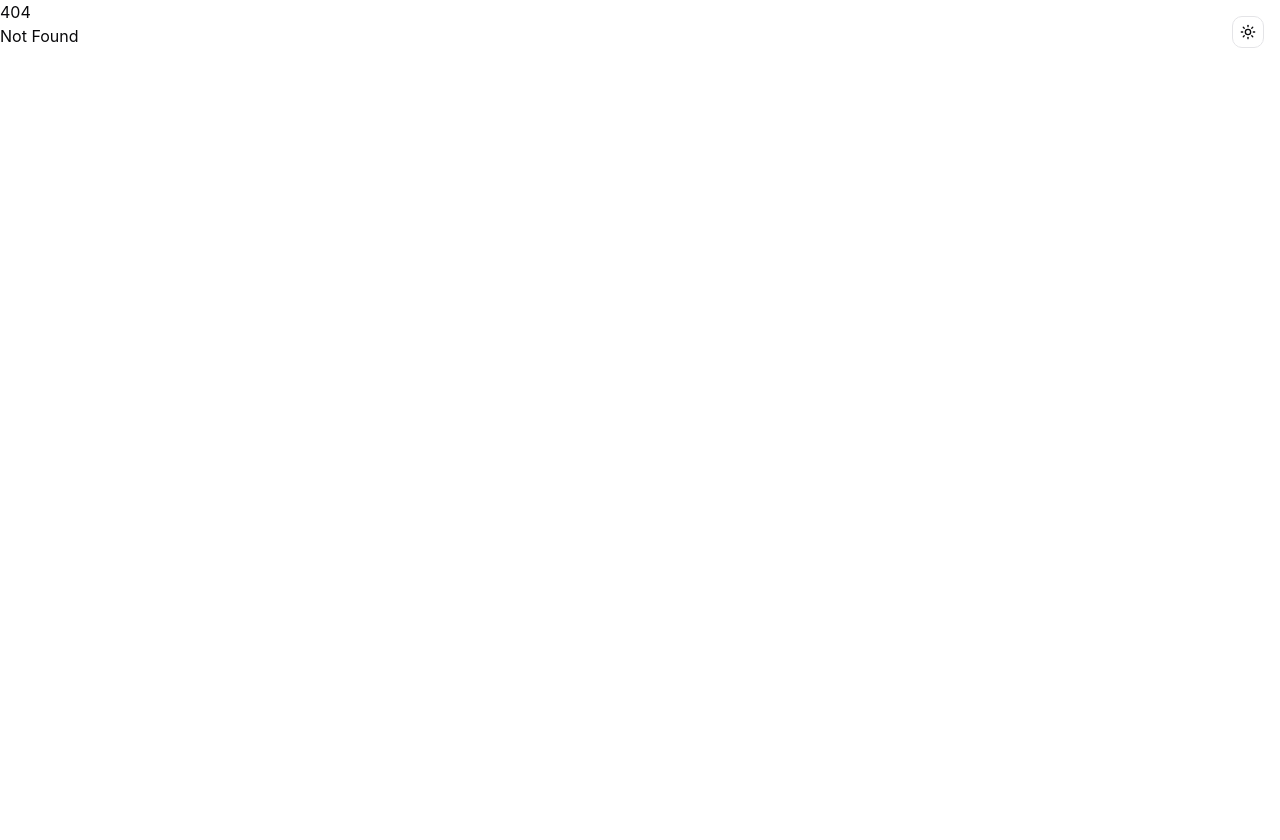
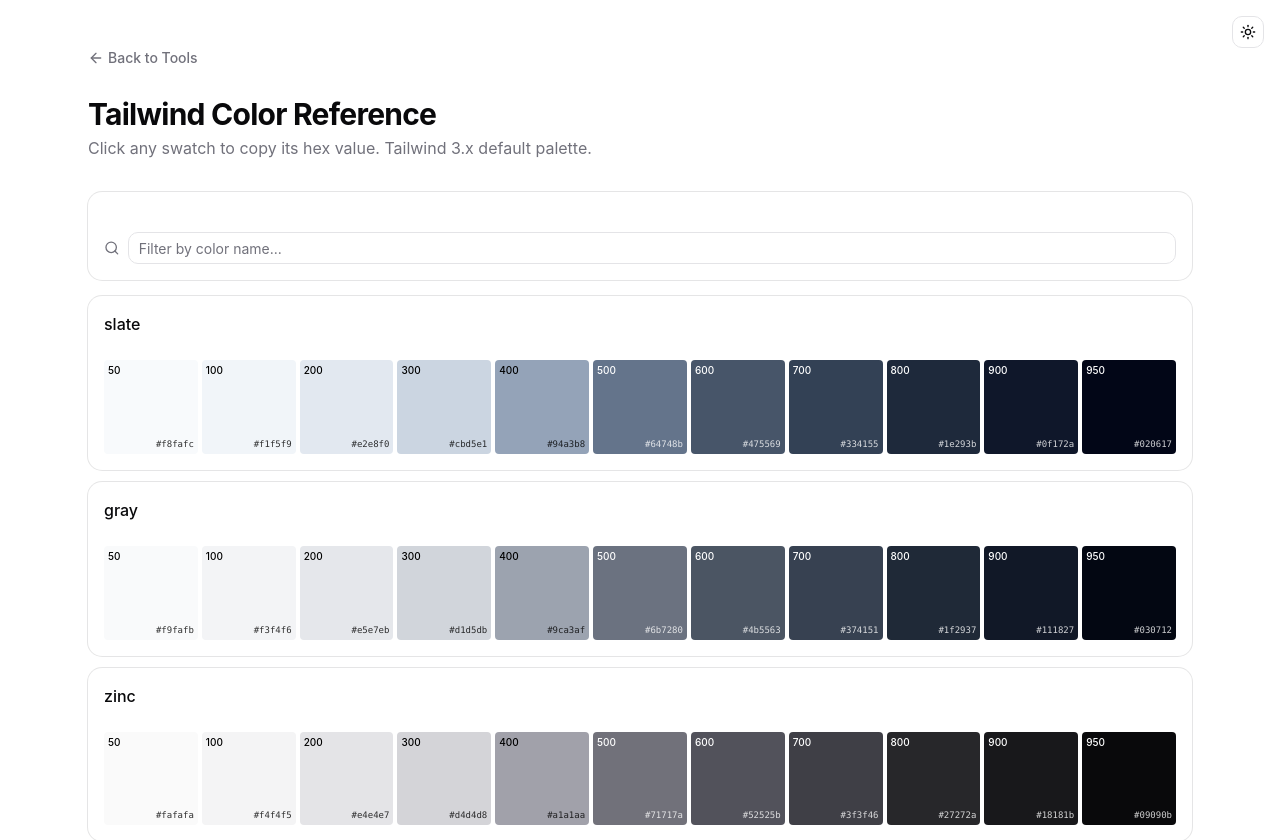
Before and after one commit to orykr/tool.ory.kr, a SvelteKit app in the folder frontend/: page /tw-colors in a window 1280 px wide. Before the commit this address had no page. Shown: the top 840 px of the page. Before the commit the page ends 800 px from the top, so only its background shows below. Built offline with nearby package versions, Linux system fonts and the light colour scheme.

Commit message:
feat(tw-colors): add Tailwind 3.x color palette reference

```diff
--- /dev/null
+++ b/frontend/src/lib/tw-colors.ts
@@ -0,0 +1,288 @@
+export const TW_COLORS: Record<string, Record<string, string>> = {
+	slate: {
+		"50": "#f8fafc",
+		"100": "#f1f5f9",
+		"200": "#e2e8f0",
+		"300": "#cbd5e1",
+		"400": "#94a3b8",
+		"500": "#64748b",
+		"600": "#475569",
+		"700": "#334155",
+		"800": "#1e293b",
+		"900": "#0f172a",
+		"950": "#020617"
+	},
+	gray: {
+		"50": "#f9fafb",
+		"100": "#f3f4f6",
+		"200": "#e5e7eb",
+		"300": "#d1d5db",
+		"400": "#9ca3af",
+		"500": "#6b7280",
+		"600": "#4b5563",
+		"700": "#374151",
+		"800": "#1f2937",
+		"900": "#111827",
+		"950": "#030712"
+	},
+	zinc: {
+		"50": "#fafafa",
+		"100": "#f4f4f5",
+		"200": "#e4e4e7",
+		"300": "#d4d4d8",
+		"400": "#a1a1aa",
+		"500": "#71717a",
+		"600": "#52525b",
+		"700": "#3f3f46",
+		"800": "#27272a",
+		"900": "#18181b",
+		"950": "#09090b"
+	},
+	neutral: {
+		"50": "#fafafa",
+		"100": "#f5f5f5",
+		"200": "#e5e5e5",
+		"300": "#d4d4d4",
+		"400": "#a3a3a3",
+		"500": "#737373",
+		"600": "#525252",
+		"700": "#404040",
+		"800": "#262626",
+		"900": "#171717",
+		"950": "#0a0a0a"
+	},
+	stone: {
+		"50": "#fafaf9",
+		"100": "#f5f5f4",
+		"200": "#e7e5e4",
+		"300": "#d6d3d1",
+		"400": "#a8a29e",
+		"500": "#78716c",
+		"600": "#57534e",
+		"700": "#44403c",
+		"800": "#292524",
+		"900": "#1c1917",
+		"950": "#0c0a09"
+	},
+	red: {
+		"50": "#fef2f2",
+		"100": "#fee2e2",
+		"200": "#fecaca",
+		"300": "#fca5a5",
+		"400": "#f87171",
+		"500": "#ef4444",
+		"600": "#dc2626",
+		"700": "#b91c1c",
+		"800": "#991b1b",
+		"900": "#7f1d1d",
+		"950": "#450a0a"
+	},
+	orange: {
+		"50": "#fff7ed",
+		"100": "#ffedd5",
+		"200": "#fed7aa",
+		"300": "#fdba74",
+		"400": "#fb923c",
+		"500": "#f97316",
+		"600": "#ea580c",
+		"700": "#c2410c",
+		"800": "#9a3412",
+		"900": "#7c2d12",
+		"950": "#431407"
+	},
+	amber: {
+		"50": "#fffbeb",
+		"100": "#fef3c7",
+		"200": "#fde68a",
+		"300": "#fcd34d",
+		"400": "#fbbf24",
+		"500": "#f59e0b",
+		"600": "#d97706",
+		"700": "#b45309",
+		"800": "#92400e",
+		"900": "#78350f",
+		"950": "#451a03"
+	},
+	yellow: {
+		"50": "#fefce8",
+		"100": "#fef9c3",
+		"200": "#fef08a",
+		"300": "#fde047",
+		"400": "#facc15",
+		"500": "#eab308",
+		"600": "#ca8a04",
+		"700": "#a16207",
+		"800": "#854d0e",
+		"900": "#713f12",
+		"950": "#422006"
+	},
+	lime: {
+		"50": "#f7fee7",
+		"100": "#ecfccb",
+		"200": "#d9f99d",
+		"300": "#bef264",
+		"400": "#a3e635",
+		"500": "#84cc16",
+		"600": "#65a30d",
+		"700": "#4d7c0f",
+		"800": "#3f6212",
+		"900": "#365314",
+		"950": "#1a2e05"
+	},
+	green: {
+		"50": "#f0fdf4",
+		"100": "#dcfce7",
+		"200": "#bbf7d0",
+		"300": "#86efac",
+		"400": "#4ade80",
+		"500": "#22c55e",
+		"600": "#16a34a",
+		"700": "#15803d",
+		"800": "#166534",
+		"900": "#14532d",
+		"950": "#052e16"
+	},
+	emerald: {
+		"50": "#ecfdf5",
+		"100": "#d1fae5",
+		"200": "#a7f3d0",
+		"300": "#6ee7b7",
+		"400": "#34d399",
+		"500": "#10b981",
+		"600": "#059669",
+		"700": "#047857",
+		"800": "#065f46",
+		"900": "#064e3b",
+		"950": "#022c22"
+	},
+	teal: {
+		"50": "#f0fdfa",
+		"100": "#ccfbf1",
+		"200": "#99f6e4",
+		"300": "#5eead4",
+		"400": "#2dd4bf",
+		"500": "#14b8a6",
+		"600": "#0d9488",
+		"700": "#0f766e",
+		"800": "#115e59",
+		"900": "#134e4a",
+		"950": "#042f2e"
+	},
+	cyan: {
+		"50": "#ecfeff",
+		"100": "#cffafe",
+		"200": "#a5f3fc",
+		"300": "#67e8f9",
+		"400": "#22d3ee",
+		"500": "#06b6d4",
+		"600": "#0891b2",
+		"700": "#0e7490",
+		"800": "#155e75",
+		"900": "#164e63",
+		"950": "#083344"
+	},
+	sky: {
+		"50": "#f0f9ff",
+		"100": "#e0f2fe",
+		"200": "#bae6fd",
+		"300": "#7dd3fc",
+		"400": "#38bdf8",
+		"500": "#0ea5e9",
+		"600": "#0284c7",
+		"700": "#0369a1",
+		"800": "#075985",
+		"900": "#0c4a6e",
+		"950": "#082f49"
+	},
+	blue: {
+		"50": "#eff6ff",
+		"100": "#dbeafe",
+		"200": "#bfdbfe",
+		"300": "#93c5fd",
+		"400": "#60a5fa",
+		"500": "#3b82f6",
+		"600": "#2563eb",
+		"700": "#1d4ed8",
+		"800": "#1e40af",
+		"900": "#1e3a8a",
+		"950": "#172554"
+	},
+	indigo: {
+		"50": "#eef2ff",
+		"100": "#e0e7ff",
+		"200": "#c7d2fe",
+		"300": "#a5b4fc",
+		"400": "#818cf8",
+		"500": "#6366f1",
+		"600": "#4f46e5",
+		"700": "#4338ca",
+		"800": "#3730a3",
+		"900": "#312e81",
+		"950": "#1e1b4b"
+	},
+	violet: {
+		"50": "#f5f3ff",
+		"100": "#ede9fe",
+		"200": "#ddd6fe",
+		"300": "#c4b5fd",
+		"400": "#a78bfa",
+		"500": "#8b5cf6",
+		"600": "#7c3aed",
+		"700": "#6d28d9",
+		"800": "#5b21b6",
+		"900": "#4c1d95",
+		"950": "#2e1065"
+	},
+	purple: {
+		"50": "#faf5ff",
+		"100": "#f3e8ff",
+		"200": "#e9d5ff",
+		"300": "#d8b4fe",
+		"400": "#c084fc",
+		"500": "#a855f7",
+		"600": "#9333ea",
+		"700": "#7e22ce",
+		"800": "#6b21a8",
+		"900": "#581c87",
+		"950": "#3b0764"
+	},
+	fuchsia: {
+		"50": "#fdf4ff",
+		"100": "#fae8ff",
+		"200": "#f5d0fe",
+		"300": "#f0abfc",
+		"400": "#e879f9",
+		"500": "#d946ef",
+		"600": "#c026d3",
+		"700": "#a21caf",
+		"800": "#86198f",
+		"900": "#701a75",
+		"950": "#4a044e"
+	},
+	pink: {
+		"50": "#fdf2f8",
+		"100": "#fce7f3",
+		"200": "#fbcfe8",
+		"300": "#f9a8d4",
+		"400": "#f472b6",
+		"500": "#ec4899",
+		"600": "#db2777",
+		"700": "#be185d",
+		"800": "#9d174d",
+		"900": "#831843",
+		"950": "#500724"
+	},
+	rose: {
+		"50": "#fff1f2",
+		"100": "#ffe4e6",
+		"200": "#fecdd3",
+		"300": "#fda4af",
+		"400": "#fb7185",
+		"500": "#f43f5e",
+		"600": "#e11d48",
+		"700": "#be123c",
+		"800": "#9f1239",
+		"900": "#881337",
+		"950": "#4c0519"
+	}
+};
--- a/frontend/src/routes/+page.svelte
+++ b/frontend/src/routes/+page.svelte
@@ -486,6 +486,11 @@
 			href: "/quadratic",
 			title: "Quadratic Solver",
 			description: "Solve ax² + bx + c = 0 (real or complex roots, vertex)."
+		},
+		{
+			href: "/tw-colors",
+			title: "Tailwind Color Reference",
+			description: "Tailwind 3.x default palette swatches with click-to-copy class names."
 		}
 	];
 </script>
--- /dev/null
+++ b/frontend/src/routes/tw-colors/+page.svelte
@@ -0,0 +1,88 @@
+<script lang="ts">
+	import * as Card from "$lib/components/ui/card/index.js";
+	import { Input } from "$lib/components/ui/input/index.js";
+	import ArrowLeft from "@lucide/svelte/icons/arrow-left";
+	import Search from "@lucide/svelte/icons/search";
+	import Check from "@lucide/svelte/icons/check";
+	import { TW_COLORS } from "$lib/tw-colors";
+
+	let query = $state("");
+
+	let palette = $derived.by(() => {
+		const q = query.trim().toLowerCase();
+		return Object.entries(TW_COLORS).filter(([name]) => !q || name.includes(q));
+	});
+
+	let copied = $state<string | null>(null);
+	async function copy(value: string) {
+		await navigator.clipboard.writeText(value);
+		copied = value;
+		setTimeout(() => (copied = null), 1000);
+	}
+
+	function isLight(hex: string): boolean {
+		const n = parseInt(hex.slice(1), 16);
+		const r = (n >> 16) & 0xff;
+		const g = (n >> 8) & 0xff;
+		const b = n & 0xff;
+		return r * 0.299 + g * 0.587 + b * 0.114 > 150;
+	}
+</script>
+
+<main class="container mx-auto max-w-6xl px-6 py-12">
+	<nav class="mb-6">
+		<a
+			href="/"
+			class="text-muted-foreground hover:text-foreground inline-flex items-center gap-1 text-sm font-medium transition-colors"
+		>
+			<ArrowLeft class="h-4 w-4" />
+			Back to Tools
+		</a>
+	</nav>
+
+	<header class="mb-8">
+		<h1 class="text-3xl font-bold tracking-tight">Tailwind Color Reference</h1>
+		<p class="text-muted-foreground mt-1">
+			Click any swatch to copy its hex value. Tailwind 3.x default palette.
+		</p>
+	</header>
+
+	<Card.Root class="mb-4">
+		<Card.Content class="pt-6">
+			<div class="flex items-center gap-2">
+				<Search class="text-muted-foreground h-4 w-4" />
+				<Input bind:value={query} placeholder="Filter by color name..." />
+			</div>
+		</Card.Content>
+	</Card.Root>
+
+	<div class="space-y-3">
+		{#each palette as [name, shades] (name)}
+			<Card.Root>
+				<Card.Header class="pb-2">
+					<Card.Title class="text-base">{name}</Card.Title>
+				</Card.Header>
+				<Card.Content>
+					<div class="grid grid-cols-6 gap-1 sm:grid-cols-11">
+						{#each Object.entries(shades) as [shade, hex] (shade)}
+							{@const className = `${name}-${shade}`}
+							<button
+								type="button"
+								class="relative aspect-square rounded p-1 text-xs font-medium transition-transform hover:scale-105"
+								style="background: {hex}; color: {isLight(hex) ? '#000' : '#fff'}"
+								title={hex}
+								onclick={() => copy(className)}
+							>
+								<span class="absolute top-1 left-1 text-[10px]">{shade}</span>
+								<span class="absolute right-1 bottom-1 font-mono text-[9px] opacity-80">{hex}</span>
+								{#if copied === className}
+									<Check class="absolute top-1/2 left-1/2 h-4 w-4 -translate-x-1/2 -translate-y-1/2" />
+								{/if}
+							</button>
+						{/each}
+					</div>
+				</Card.Content>
+			</Card.Root>
+		{/each}
+	</div>
+</main>
```
